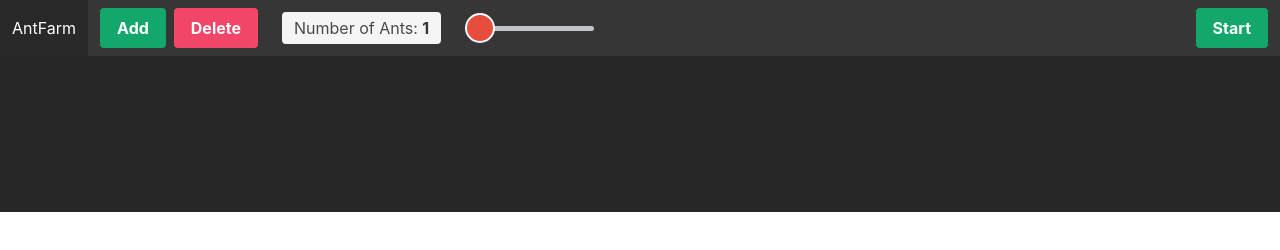
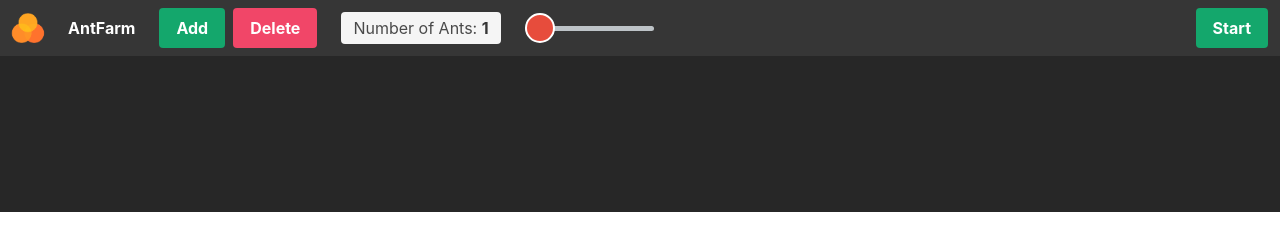
Before and after one commit to bodevone/antfarm, a website built with webpack: page front/src/index.html in a window 1280 px wide. Built offline with nearby package versions, Linux system fonts and the light colour scheme; what fabric would draw is missing.

Commit message:
Add logo image

```diff
--- a/front/package.json
+++ b/front/package.json
@@ -27,6 +27,7 @@
     "css-loader": "^3.4.2",
     "exports-loader": "^0.7.0",
     "fabric": "^3.6.3",
+    "file-loader": "^6.0.0",
     "html-webpack-plugin": "^4.0.1",
     "mini-css-extract-plugin": "^0.9.0",
     "node-sass": "^4.13.1",
--- a/front/src/index.html
+++ b/front/src/index.html
@@ -17,8 +17,10 @@
 
         <div id="navbarBasicExample" class="navbar-menu">
           <div class="navbar-brand">
-            <a class="navbar-item" href="https://bulma.io">
-              AntFarm
+            <a href="" id="logo" class="navbar-item">
+            </a>
+            <a class="navbar-item" href="">
+              <strong>AntFarm</strong>
             </a>
           </div>
 
--- a/front/src/script.js
+++ b/front/src/script.js
@@ -2,6 +2,8 @@ import * as fabric from 'fabric'
 
 import '@/styles/style.css'
 import '@/styles/style.scss'
+
+import logo from '@/assets/logo.png';
 
 // create a wrapper around native canvas element (with id='c')
 var canvas = new fabric.Canvas('c')
--- a/front/src/styles/style.css
+++ b/front/src/styles/style.css
@@ -2,6 +2,12 @@ body {
     margin: 0;
     overflow: hidden;
     background-color: #272727;
+}
+
+#logo {
+    background-image: url("../assets/logo.png");
+    background-size: 100% 100%;
+    width: 56px;
 }
 
 /* #show {
@@ -15,10 +21,6 @@ body {
     margin: 0;
     overflow: hidden
 }
-
-/* #navbarBasicExample {
-    background-color: #747474;
-} */
 
 input[type="range"] {
     -webkit-appearance: none;
--- a/front/webpack.config.js
+++ b/front/webpack.config.js
@@ -79,6 +79,14 @@ module.exports = {
                 }
             },
             {
+                test: /\.(png|jpe?g|gif)$/i,
+                use: [
+                    {
+                    loader: 'file-loader',
+                    },
+                ],
+            },
+            {
                 test: /\.css$/,
                 use: [
                     {
```
Also changed, not shown: front/dist/72f350a5d0dec8dac6e2fa23280445cc.png (added), front/dist/index.html, front/dist/main.css, front/dist/main.js, front/src/assets/logo.png (added), 1 other file.
